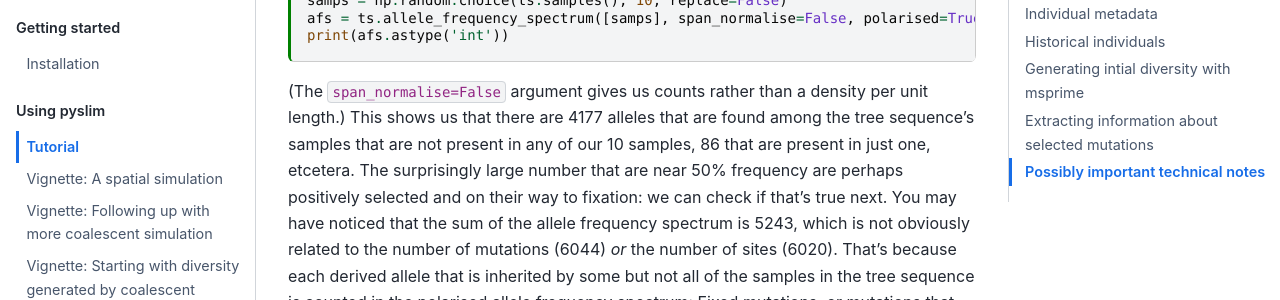
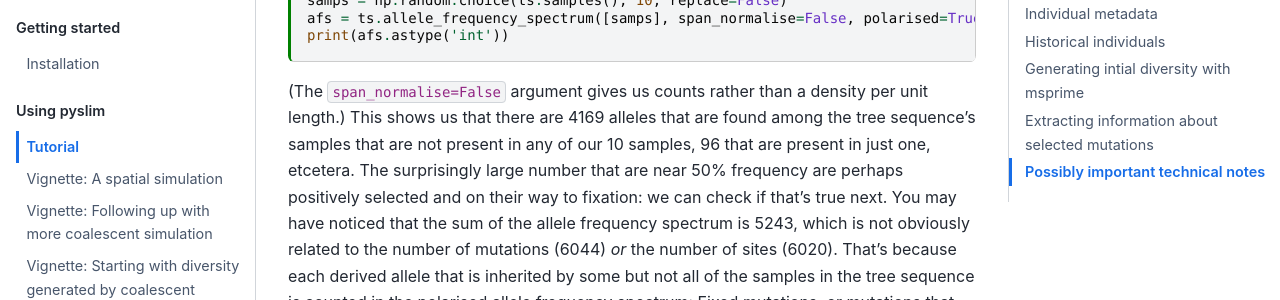
Before and after one commit to tskit-dev/pyslim, a Jupyter Book: the page built from docs/tutorial.md, in a window 1280 px wide and 900 px high, scrolled down 20349 px. Shown: the part 179-479 px from the top of the window. Built offline with Jupyter Book 1.0.4 settings and Sphinx 7.4.7 and the Sphinx Book theme 1.1.4, drawn with Linux system fonts in a browser that asks for light colours.

Commit message:
20211012 Fix typos

````diff
--- a/docs/tutorial.md
+++ b/docs/tutorial.md
@@ -1014,8 +1014,8 @@ print(afs.astype('int'))
 ```
 
 (The `span_normalise=False` argument gives us counts rather than a density per unit length.)
-This shows us that there are 4177 alleles that are found among the tree sequence's samples
-that are not present in any of our 10 samples, 86 that are present in just one, etcetera.
+This shows us that there are 4169 alleles that are found among the tree sequence's samples
+that are not present in any of our 10 samples, 96 that are present in just one, etcetera.
 The surprisingly large number that are near 50% frequency are perhaps positively selected
 and on their way to fixation: we can check if that's true next.
 You may have noticed that the sum of the allele frequency spectrum is 5243,
````
